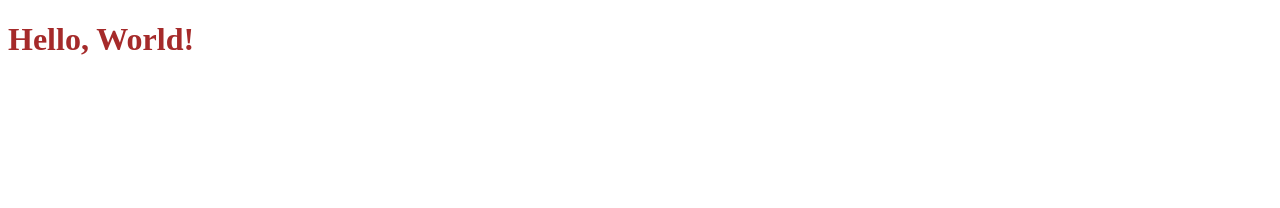
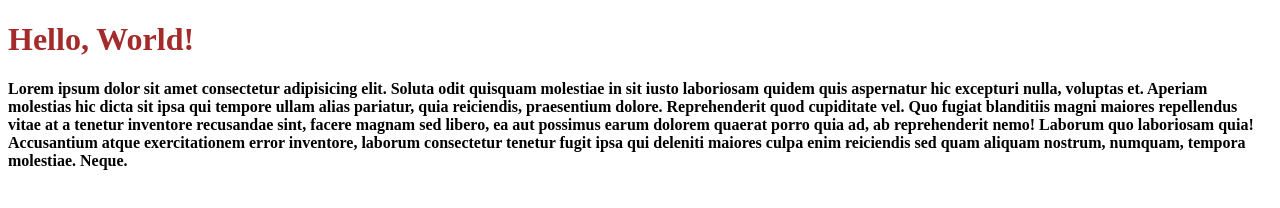
Before and after one commit to OlenaU/demo-repo, a plain HTML site: page index.html in a window 1280 px wide. Drawn offline with Linux system fonts and the light colour scheme.

Commit message:
paragraph added
+ bold

```diff
--- a/assets/css/style.css
+++ b/assets/css/style.css
@@ -1,3 +1,6 @@
 h1 {
     color: brown;
 }
+p {
+    font-weight: bold;
+}
--- a/index.html
+++ b/index.html
@@ -9,5 +9,6 @@
 </head>
 <body>
     <h1>Hello, World!</h1>
+    <p>Lorem ipsum dolor sit amet consectetur adipisicing elit. Soluta odit quisquam molestiae in sit iusto laboriosam quidem quis aspernatur hic excepturi nulla, voluptas et. Aperiam molestias hic dicta sit ipsa qui tempore ullam alias pariatur, quia reiciendis, praesentium dolore. Reprehenderit quod cupiditate vel. Quo fugiat blanditiis magni maiores repellendus vitae at a tenetur inventore recusandae sint, facere magnam sed libero, ea aut possimus earum dolorem quaerat porro quia ad, ab reprehenderit nemo! Laborum quo laboriosam quia! Accusantium atque exercitationem error inventore, laborum consectetur tenetur fugit ipsa qui deleniti maiores culpa enim reiciendis sed quam aliquam nostrum, numquam, tempora molestiae. Neque.</p>
 </body>
 </html>
```
